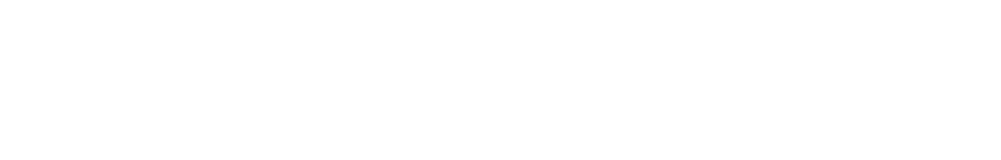
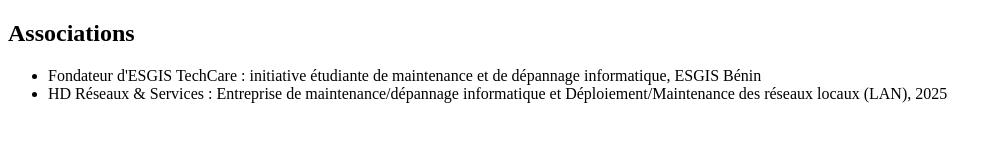
Before and after one commit to amos-hdrs/mon-cv, a plain HTML site: page index.html in a window 1280 px wide. Shown: the whole page, without its empty margins (0-1001 px from the left). Drawn offline with Linux system fonts and the light colour scheme.

Commit message:
mise en place de la section associations

```diff
--- a/index.html
+++ b/index.html
@@ -10,6 +10,10 @@
   <!-- DESCRIPTION -->
   <!-- FORMATIONS -->
   <!-- COMPETENCES -->
-  <!-- ASSOCIATIONS -->
+  <h2>Associations</h2>
+<ul>
+  <li>Fondateur d'ESGIS TechCare : initiative étudiante de maintenance et de dépannage informatique, ESGIS Bénin</li>
+  <li>HD Réseaux & Services : Entreprise de maintenance/dépannage informatique et Déploiement/Maintenance des réseaux locaux (LAN),  2025</li>
+</ul>
 </body>
 </html>
```
